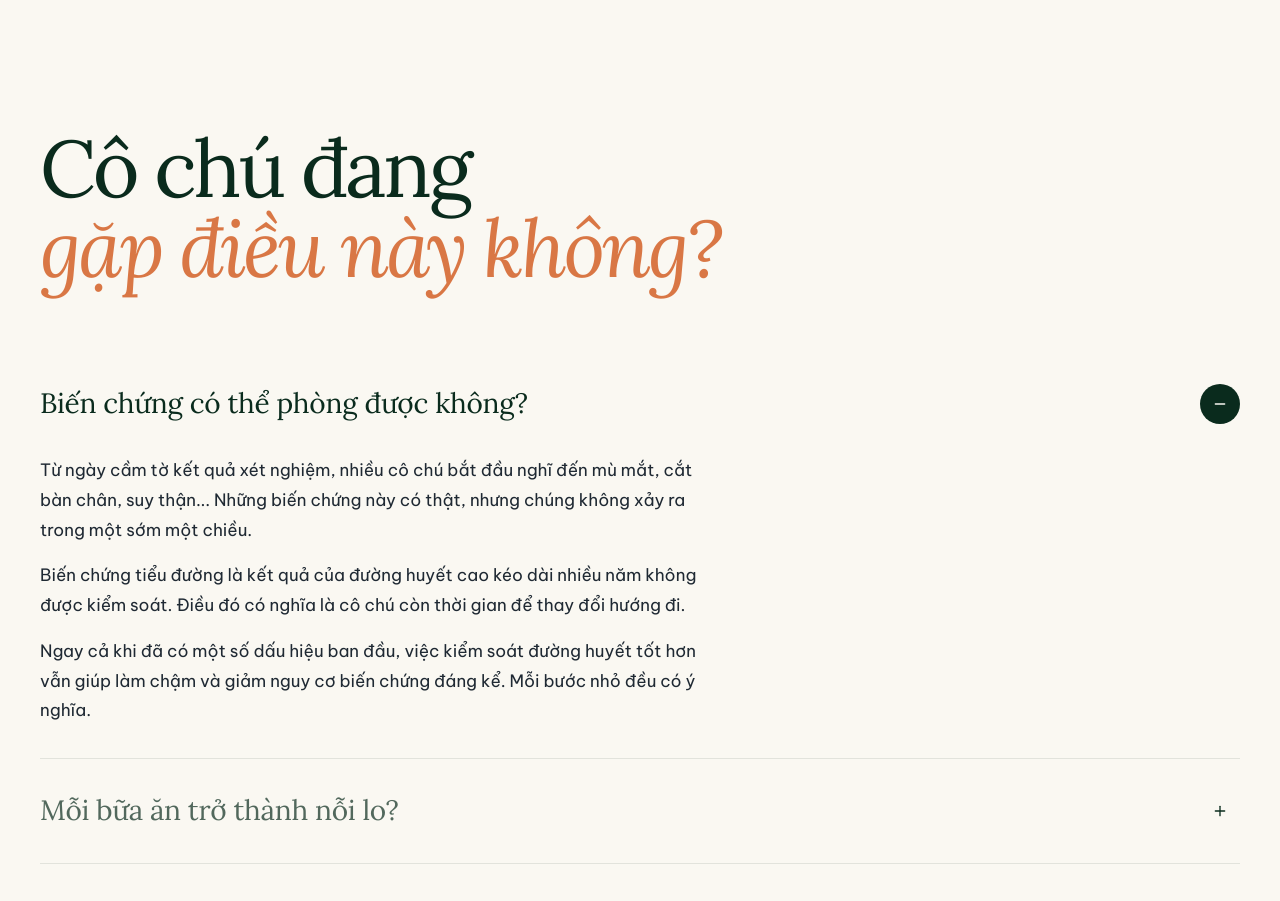
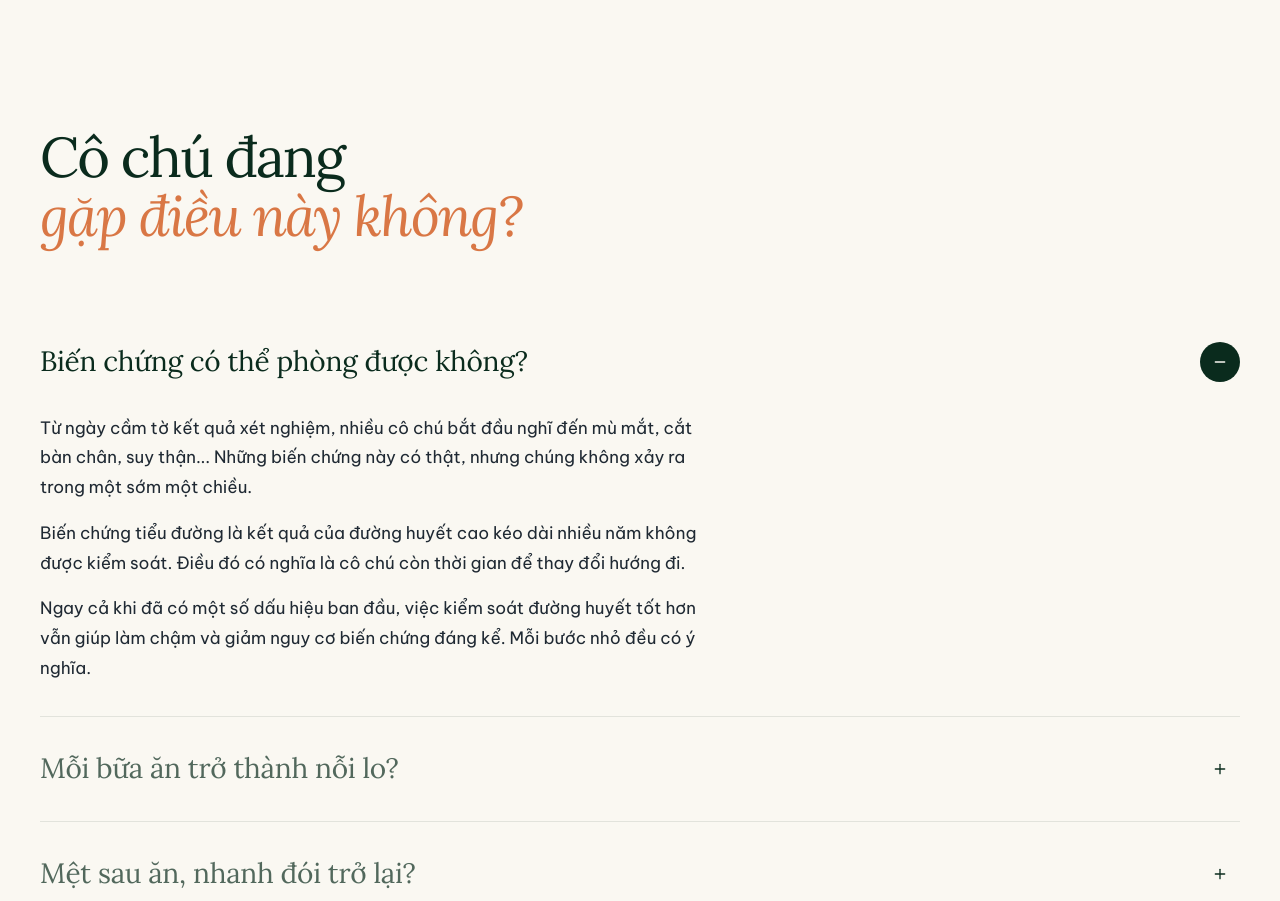
Before and after one commit to Bacsihuong1972/doctor-huong-healthcare, a Next.js app: page / in a window 1280 px wide. Shown: the part 1600-2501 px from the top of the page. Built offline with nearby package versions, Linux system fonts and the light colour scheme.

Commit message:
PainPoints: reduce section heading size
Co-Authored-By: Claude Sonnet 4.6 <noreply@anthropic.com>

```diff
--- a/src/components/home/PainPoints.tsx
+++ b/src/components/home/PainPoints.tsx
@@ -68,7 +68,7 @@ export function PainPoints() {
       <div className="max-w-[1320px] mx-auto px-5 sm:px-8 lg:px-10">
         {/* Heading */}
         <div className="mb-14 md:mb-16">
-          <h2 className="font-display text-5xl md:text-6xl lg:text-[80px] text-heading leading-[1.05] tracking-tight">
+          <h2 className="font-display text-4xl md:text-5xl lg:text-[56px] text-heading leading-[1.05] tracking-tight">
             Cô chú đang
             <br />
             <span className="italic text-accent">gặp điều này không?</span>
```
